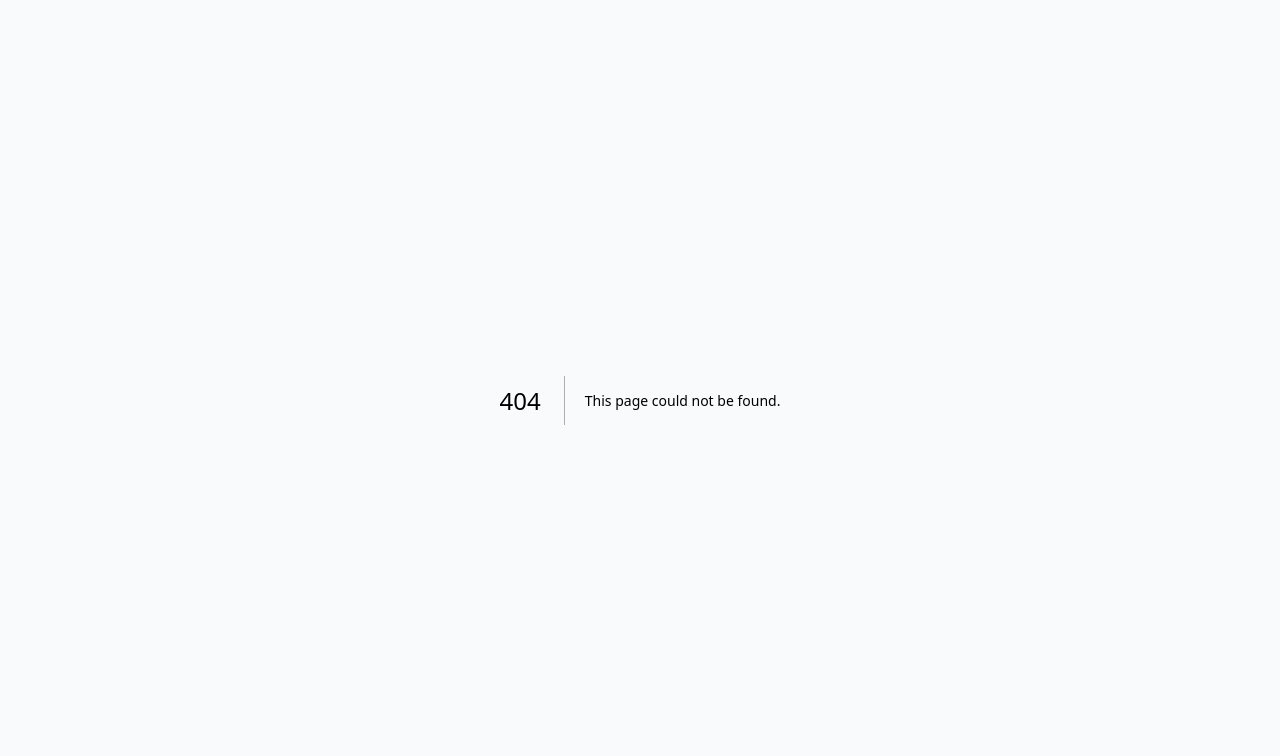
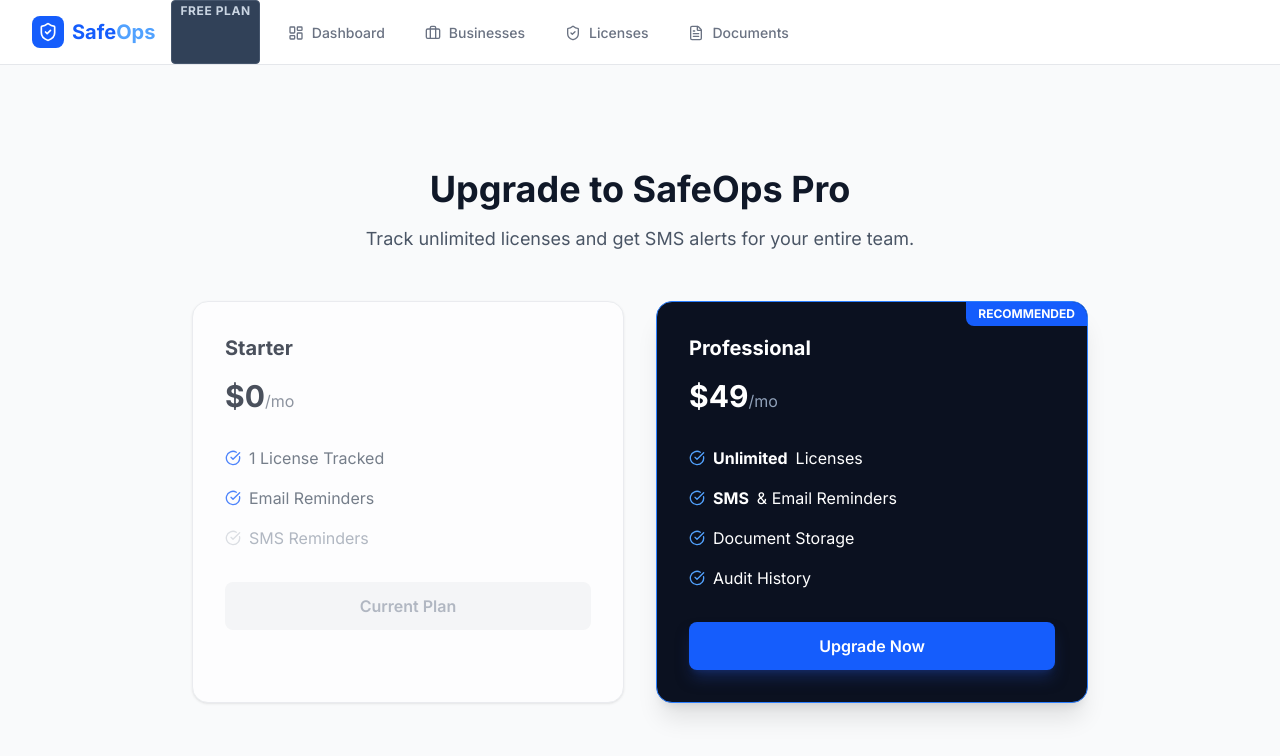
Before and after one commit to testqgw/SCP, a Next.js app: page /dashboard/upgrade in a window 1280 px wide. Before the commit this address had no page. Shown: the top 756 px of the page. Built offline with nearby package versions, Linux system fonts and the light colour scheme; no server answers; the database is empty.

Commit message:
Implement tier gating: API enforcer, dashboard badge, and upgrade page

```diff
--- a/app/api/licenses/route.ts
+++ b/app/api/licenses/route.ts
@@ -58,6 +58,30 @@
       return new NextResponse("Missing required fields", { status: 400 });
     }
 
+    // 1. Fetch User Tier
+    const user = await prisma.user.findUnique({
+      where: { id: userId },
+      select: { subscriptionTier: true }
+    });
+
+    // 2. Count Current Licenses
+    const licenseCount = await prisma.license.count({
+      where: {
+        business: { userId: userId }
+      }
+    });
+
+    // 3. THE GATEKEEPER LOGIC 🛡️
+    // If User is 'starter' AND they already have 1 or more licenses... BLOCK THEM.
+    const isFreeUser = user?.subscriptionTier === 'starter';
+
+    if (isFreeUser && licenseCount >= 1) {
+      return NextResponse.json(
+        { error: "LIMIT_REACHED", message: "Free plan is limited to 1 license. Please upgrade." },
+        { status: 403 }
+      );
+    }
+
     // Verify the business belongs to the user
     const business = await prisma.business.findFirst({
       where: {
--- a/app/dashboard/layout.tsx
+++ b/app/dashboard/layout.tsx
@@ -1,12 +1,24 @@
 import { UserButton } from "@clerk/nextjs";
 import Link from "next/link";
 import { LayoutDashboard, FileText, ShieldCheck, Briefcase } from "lucide-react";
+import { prisma } from "@/lib/prisma";
+import { auth } from "@clerk/nextjs/server";
 
-export default function DashboardLayout({
+export default async function DashboardLayout({
   children,
 }: {
   children: React.ReactNode;
 }) {
+  const { userId } = auth();
+
+  // Fetch the user's tier
+  const user = await prisma.user.findUnique({
+    where: { id: userId as string },
+    select: { subscriptionTier: true }
+  });
+
+  const isPro = user?.subscriptionTier === 'professional' || user?.subscriptionTier === 'multi_location';
+
   return (
     <div className="min-h-screen bg-gray-50">
       {/* ✅ GLOBAL NAVIGATION BAR */}
@@ -24,6 +36,16 @@
                   Safe<span className="text-blue-400">Ops</span>
                 </span>
               </div>
+
+              {/* ✅ THE PLAN BADGE */}
+              <div className={`ml-4 px-2 py-0.5 rounded text-xs font-bold uppercase tracking-wider ${
+                isPro
+                  ? "bg-blue-600 text-white border border-blue-400"
+                  : "bg-slate-700 text-slate-300 border border-slate-600"
+              }`}>
+                {isPro ? "PRO" : "FREE PLAN"}
+              </div>
+
               <div className="hidden sm:ml-6 sm:flex sm:space-x-8">
                 {/* DASHBOARD LINK */}
                 <Link
--- /dev/null
+++ b/app/dashboard/upgrade/page.tsx
@@ -0,0 +1,51 @@
+import Link from "next/link";
+import { CheckCircle } from "lucide-react";
+
+export default function UpgradePage() {
+  return (
+    <div className="max-w-5xl mx-auto py-16 px-6">
+      <div className="text-center mb-12">
+        <h1 className="text-4xl font-bold text-gray-900 mb-4">Upgrade to SafeOps Pro</h1>
+        <p className="text-lg text-gray-600">
+          Track unlimited licenses and get SMS alerts for your entire team.
+        </p>
+      </div>
+
+      <div className="grid md:grid-cols-2 gap-8 max-w-4xl mx-auto">
+
+        {/* FREE PLAN */}
+        <div className="bg-white p-8 rounded-2xl border border-gray-200 shadow-sm opacity-75">
+          <h2 className="text-xl font-bold text-gray-900">Starter</h2>
+          <p className="text-3xl font-bold text-gray-900 mt-4">$0<span className="text-base font-normal text-gray-500">/mo</span></p>
+          <ul className="mt-8 space-y-4">
+            <li className="flex items-center gap-2 text-gray-600"><CheckCircle className="w-4 h-4 text-blue-600"/> 1 License Tracked</li>
+            <li className="flex items-center gap-2 text-gray-600"><CheckCircle className="w-4 h-4 text-blue-600"/> Email Reminders</li>
+            <li className="flex items-center gap-2 text-gray-400"><CheckCircle className="w-4 h-4 text-gray-300"/> SMS Reminders</li>
+          </ul>
+          <button disabled className="mt-8 w-full py-3 rounded-lg bg-gray-100 text-gray-400 font-semibold cursor-not-allowed">
+            Current Plan
+          </button>
+        </div>
+
+        {/* PRO PLAN */}
+        <div className="bg-[#0B1120] p-8 rounded-2xl border border-blue-500 shadow-xl relative overflow-hidden">
+          <div className="absolute top-0 right-0 bg-blue-600 text-white text-xs font-bold px-3 py-1 rounded-bl-lg">RECOMMENDED</div>
+          <h2 className="text-xl font-bold text-white">Professional</h2>
+          <p className="text-3xl font-bold text-white mt-4">$49<span className="text-base font-normal text-slate-400">/mo</span></p>
+          <ul className="mt-8 space-y-4">
+            <li className="flex items-center gap-2 text-white"><CheckCircle className="w-4 h-4 text-blue-400"/> <strong>Unlimited</strong> Licenses</li>
+            <li className="flex items-center gap-2 text-white"><CheckCircle className="w-4 h-4 text-blue-400"/> <strong>SMS</strong> & Email Reminders</li>
+            <li className="flex items-center gap-2 text-white"><CheckCircle className="w-4 h-4 text-blue-400"/> Document Storage</li>
+            <li className="flex items-center gap-2 text-white"><CheckCircle className="w-4 h-4 text-blue-400"/> Audit History</li>
+          </ul>
+
+          {/* WEEK 3: This button will link to Stripe */}
+          <button className="mt-8 w-full py-3 rounded-lg bg-blue-600 hover:bg-blue-500 text-white font-semibold transition-colors shadow-lg shadow-blue-900/50">
+            Upgrade Now
+          </button>
+        </div>
+
+      </div>
+    </div>
+  );
+}
```
